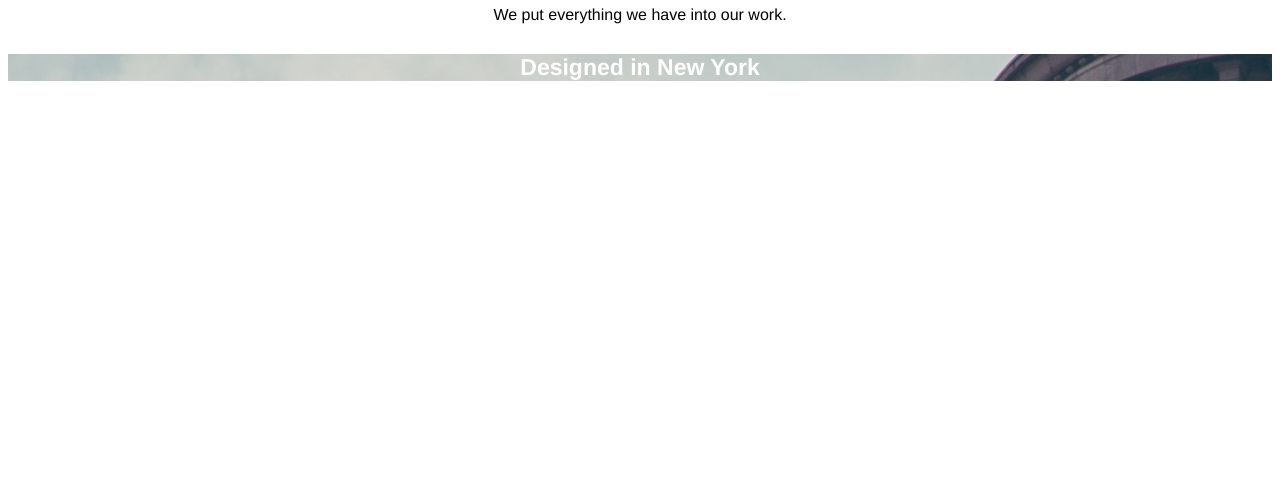
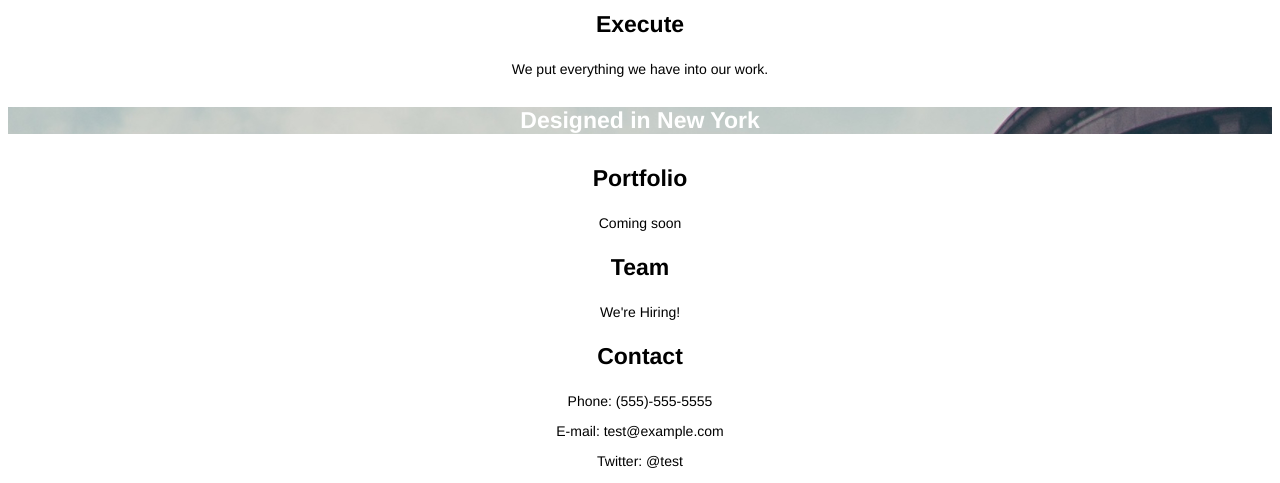
Before and after one commit to tMuckerman/broadway_design, a plain HTML site: page index.html in a window 1280 px wide. Shown: the part 1544-2027 px from the top of the page. Before the commit the page ends 1656 px from the top, so only its background shows below. Drawn offline with Linux system fonts and the light colour scheme.

Commit message:
Done with final div and styling.

```diff
--- a/index.html
+++ b/index.html
@@ -31,7 +31,16 @@
     <div class="background2">
       <h4>Designed in New York</h4>
     </div>
-
+    <div>
+      <h3 id="portfolio">Portfolio</h3>
+        <p>Coming soon</p>
+      <h3 id="team">Team</h3>
+        <p>We're Hiring!</p>
+      <h3 id="contact">Contact</h3>
+        <p>Phone: (555)-555-5555</p>
+        <p>E-mail: test@example.com</p>
+        <p>Twitter: @test</p>
+    </div>
 
   </body>
 </html>
--- a/resources/css/style.css
+++ b/resources/css/style.css
@@ -9,6 +9,22 @@ h1 {
   color: white;
   font-size: 70px;
   font-weight: bold;
+}
+h2 {
+  font-size: 32px;
+  font-weight: bold;
+}
+h3 {
+  font-size: 23px;
+  font-weight: bold;
+}
+h4 {
+  color: white;
+  font-size: 23px;
+  font-weight: bold;
+}
+p {
+  font-size: 14px;
 }
 ul {
   list-style-type: none;
@@ -23,8 +39,3 @@ a {
 .background2 {
   background-image: url(../media/the-flatiron-building.png);
 }
-h4 {
-  color: white;
-  font-size: 23px;
-  font-weight: bold;
-}
```
